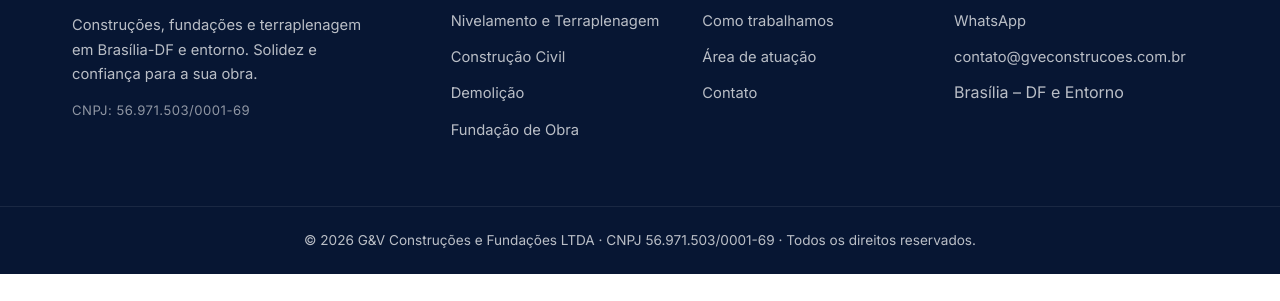
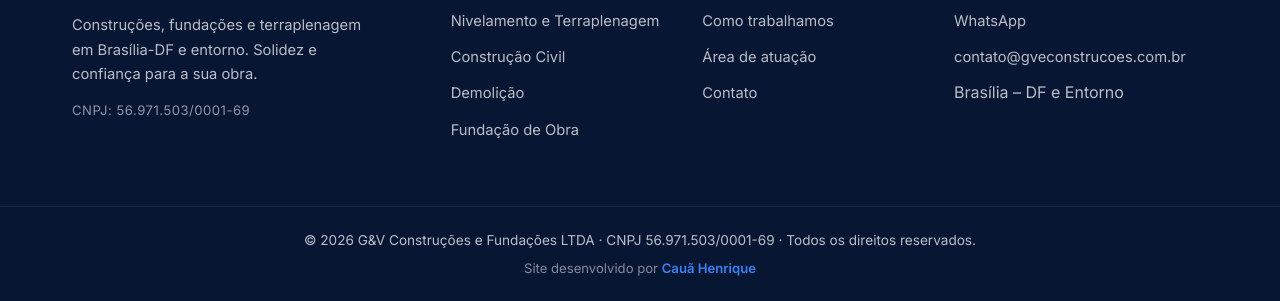
Before and after one commit to CauaHenriqueM/gvconstrucoes, a plain HTML site: page index.html in a window 1280 px wide. Shown: the part 5673-5974 px from the top of the page. Before the commit the page ends 5947 px from the top, so only its background shows below. Drawn offline with nearby package versions, Linux system fonts and the light colour scheme; a web font is replaced by a local one.

Commit message:
site por mim

```diff
--- a/index.html
+++ b/index.html
@@ -443,6 +443,7 @@
     <div class="footer__bottom">
       <div class="container">
         <p>&copy; <span id="year"></span> G&amp;V Construções e Fundações LTDA &middot; CNPJ 56.971.503/0001-69 &middot; Todos os direitos reservados.</p>
+        <p class="footer__credit">Site desenvolvido por <a href="https://github.com/CauaHenriqueM" target="_blank" rel="noopener">Cauã Henrique</a></p>
       </div>
     </div>
   </footer>
--- a/styles.css
+++ b/styles.css
@@ -701,6 +701,17 @@
   font-size: 0.85rem;
   text-align: center;
 }
+.footer__credit {
+  margin-top: 6px;
+  font-size: 0.82rem;
+  color: rgba(255, 255, 255, 0.5);
+}
+.footer__credit a {
+  color: var(--blue-400);
+  font-weight: 600;
+  transition: color 0.2s;
+}
+.footer__credit a:hover { color: var(--white); }
 
 .wa-float {
   position: fixed;
```
